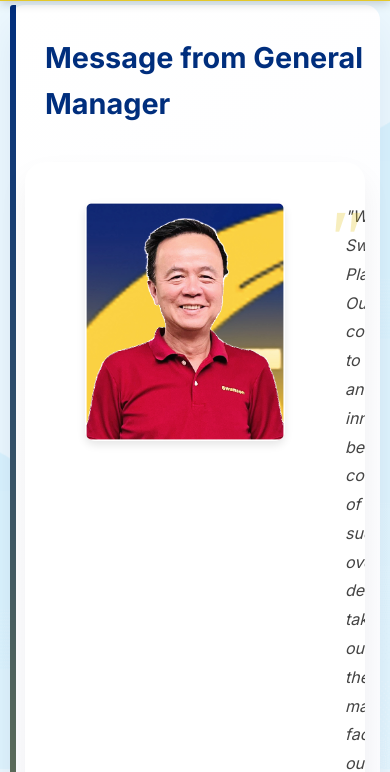
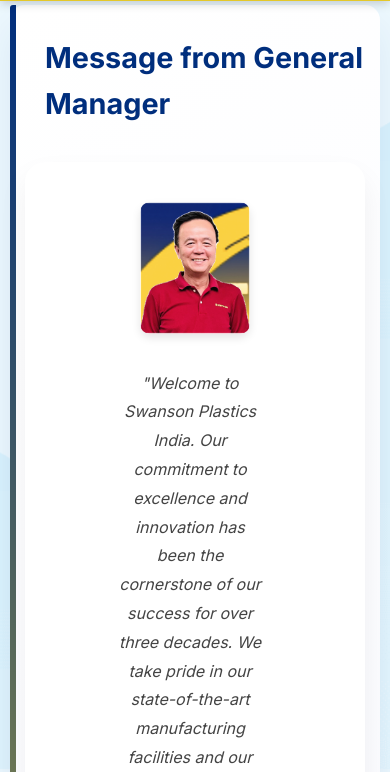
Before and after one commit to dev-vision-ai/SwansonIndiaPortal, a plain HTML site: page public/html/aboutus.html in a window 390 px wide. Shown: the part 75-847 px from the top of the page. Drawn offline with Linux system fonts and the light colour scheme.

```diff
--- a/public/css/aboutus.css
+++ b/public/css/aboutus.css
@@ -251,10 +251,6 @@
     transition: transform 0.3s ease;
 }
 
-.gm-photo:hover {
-    transform: translateY(-5px);
-}
-
 .message-text {
     flex: 1;
     padding: 0 30px;
--- a/public/css/responsive.css
+++ b/public/css/responsive.css
@@ -152,6 +152,39 @@
     }
 
     /* About Us page specific adjustments for 768px */
+    .gm-message-content {
+        flex-direction: column; /* Stack image and text */
+        align-items: center; /* Center items when stacked */
+        gap: 20px; /* Add space between image and text */
+    }
+
+    .gm-photo {
+        max-width: 120px; /* Adjust image size for mobile */
+        width: 50%;
+        margin-bottom: 15px;
+    }
+
+    .message-text {
+        text-align: center; /* Center the text below the image */
+    }
+
+    .message-text p {
+        font-size: 1rem; /* Decrease font size for mobile */
+        line-height: 1.6; /* Adjust line height if needed */
+        padding: 0 10px; /* Adjust padding for smaller text */
+    }
+
+    /* Remove quote pseudo-elements on mobile if they look odd */
+    .message-text p::before,
+    .message-text p::after {
+        content: none;
+    }
+
+    .gm-signature {
+        font-size: 1.1rem; /* Optionally adjust signature size */
+        padding: 15px 0 0 0; /* Adjust padding */
+    }
+
     .team-grid {
         grid-template-columns: 1fr; /* Stack team members */
     }
```
